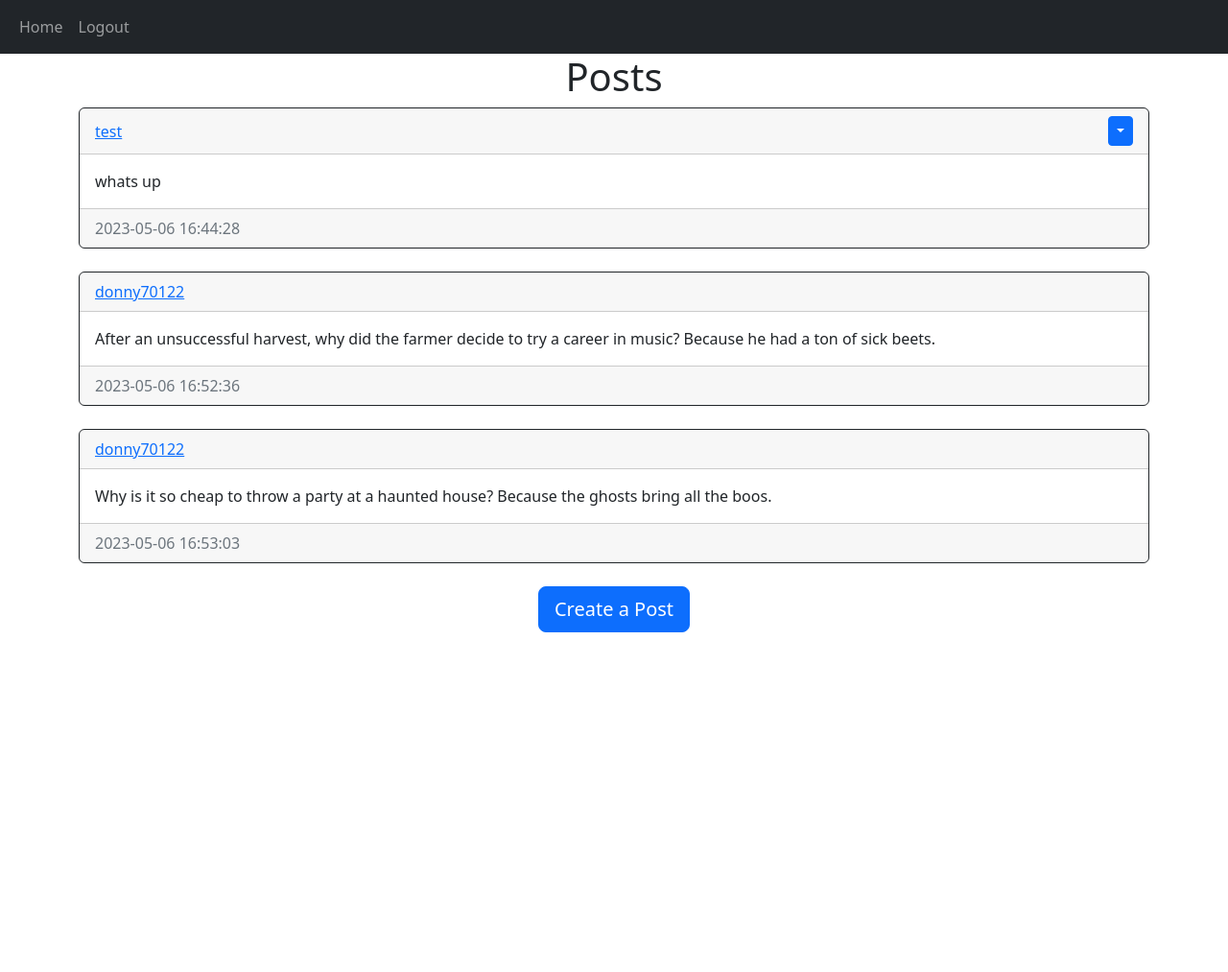
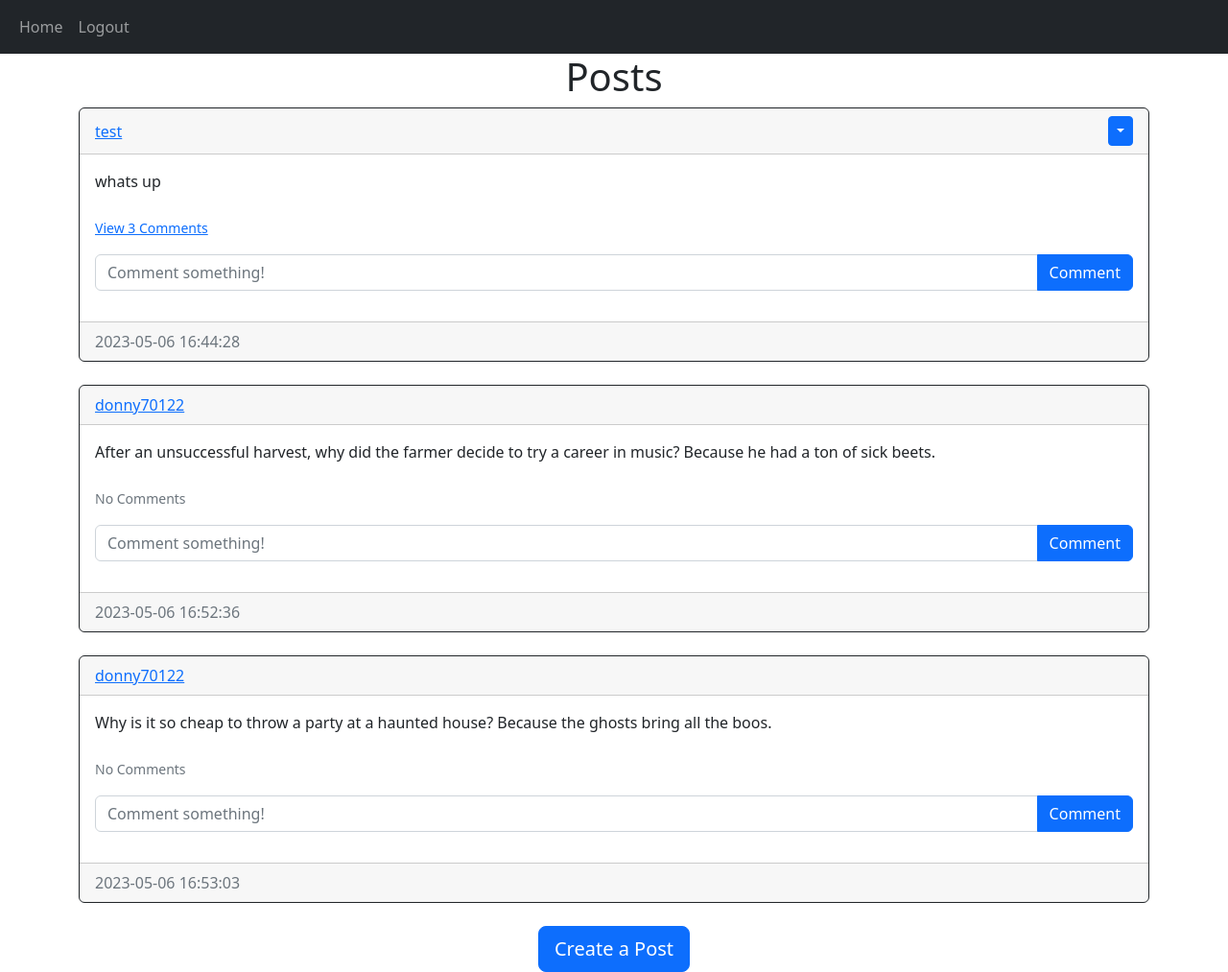
Before and after one commit to DonnovanJiles70122/Blog-Flask, a Flask app: page / in a window 1280 px wide. Shown: the whole page at 96% size. Before the commit the page ends 659 px from the top, so only its background shows below. Run offline with Flask 3, Linux system fonts and the light colour scheme; a user stored in the database is signed in.

Commit message:
Creating comments section

```diff
--- a/website/__init__.py
+++ b/website/__init__.py
@@ -20,7 +20,7 @@ def create_app():
 
     app.register_blueprint(views, url_prefix='/')
     app.register_blueprint(auth, url_prefix='/')
-    from .models import User, Post
+    from .models import User, Post, Comment
 
     create_DB(app)
 
--- a/website/templates/post_div.html
+++ b/website/templates/post_div.html
@@ -24,6 +24,66 @@
     </div>
     <div class="card-body">
       <div class="card-text">{{ post.text }}</div>
+      <br />
+      <div class="collapse" id="comments-{{post.id}}">
+        <div class="card">
+          <div class="card-body" id="comments-expanded-{{post.id}}">
+            {% for comment in post.comments %}
+            <div class="d-flex justify-content-between align-items-center">
+              <div>
+                <a href="/post/{{comment.user.username}}"
+                  >{{comment.user.username}}</a
+                >: {{comment.text}}
+              </div>
+              <div>
+                <small class="text-muted">{{comment.date_created}}</small>
+                {% if user.id == comment.author or user.id == post.author %}
+                <div class="btn-group">
+                  <button
+                    type="button"
+                    class="btn btn-sm btn-primary dropdown-toggle"
+                    data-bs-toggle="dropdown"
+                  ></button>
+                  <ul class="dropdown-menu">
+                    <li>
+                      <a
+                        href="/delete-comment/{{comment.id}}"
+                        class="dropdown-item"
+                        >Delete</a
+                      >
+                    </li>
+                  </ul>
+                </div>
+                {% endif %}
+              </div>
+            </div>
+            {% endfor %}
+          </div>
+        </div>
+      </div>
+      <p class="card-text">
+        {% if post.comments|length > 0 %}
+        <a data-bs-toggle="collapse" href="#comments-{{post.id}}" role="button">
+          <small>View {{post.comments|length}} Comments</small>
+        </a>
+        {% else %}
+        <small class="text-muted">No Comments</small>
+        {% endif %}
+      </p>
+      <form
+        class="input-group mb-3"
+        method="POST"
+        action="/create-comment/{{post.id}}"
+      >
+        <input
+          type="text"
+          id="text"
+          name="text"
+          class="form-control"
+          placeholder="Comment something!"
+        />
+        <button type="submit" class="btn btn-primary">Comment</button>
+      </form>
     </div>
     <div class="card-footer text-muted">{{ post.date_created }}</div>
   </div>
--- a/website/views.py
+++ b/website/views.py
@@ -1,6 +1,6 @@
 from flask import Blueprint, render_template, request, flash, redirect, url_for
 from flask_login import login_required, current_user
-from .models import Post, User
+from .models import Post, User, Comment
 from . import db
 
 views = Blueprint('views', __name__)
@@ -69,5 +69,41 @@ def posts(username):
         flash('No user with that username exists.', category='error')
         return redirect(url_for('views.home'))
 
-    posts = Post.query.filter_by(author=user.id).all()
+    posts = user.posts
     return render_template('posts.html', user=current_user, posts=posts, username=username)
+
+# create comment
+
+
+@views.route('/create-comment/<post_id>', methods=['POST'])
+@login_required
+def create_comment(post_id):
+    text = request.form.get('text')
+
+    if not text:
+        flash('Comment cannot be empty', category='error')
+    else:
+        post = Post.query.filter_by(id=post_id)
+        if post:
+            comment = Comment(
+                text=text, author=current_user.id, post_id=post_id)
+            db.session.add(comment)
+            db.session.commit()
+        else:
+            flash('Post does not exist.', category='error')
+    return redirect(url_for('views.home'))
+
+
+@views.route('/delete-comment/<comment_id>')
+@login_required
+def delete_comment(comment_id):
+    comment = Comment.query.filter_by(id=comment_id).first()
+
+    if not comment:
+        flash('Comment does not exist.', category='error')
+    elif current_user.id != comment.author and current_user.id != comment.post.author:
+        flash('You do not have permission to delete this comment.', category='error')
+    else:
+        db.session.delete(comment)
+        db.session.commit()
+    return redirect(url_for('views.home'))
```
Also changed, not shown: website/models.py (+12 -0 lines), website/database.db.
